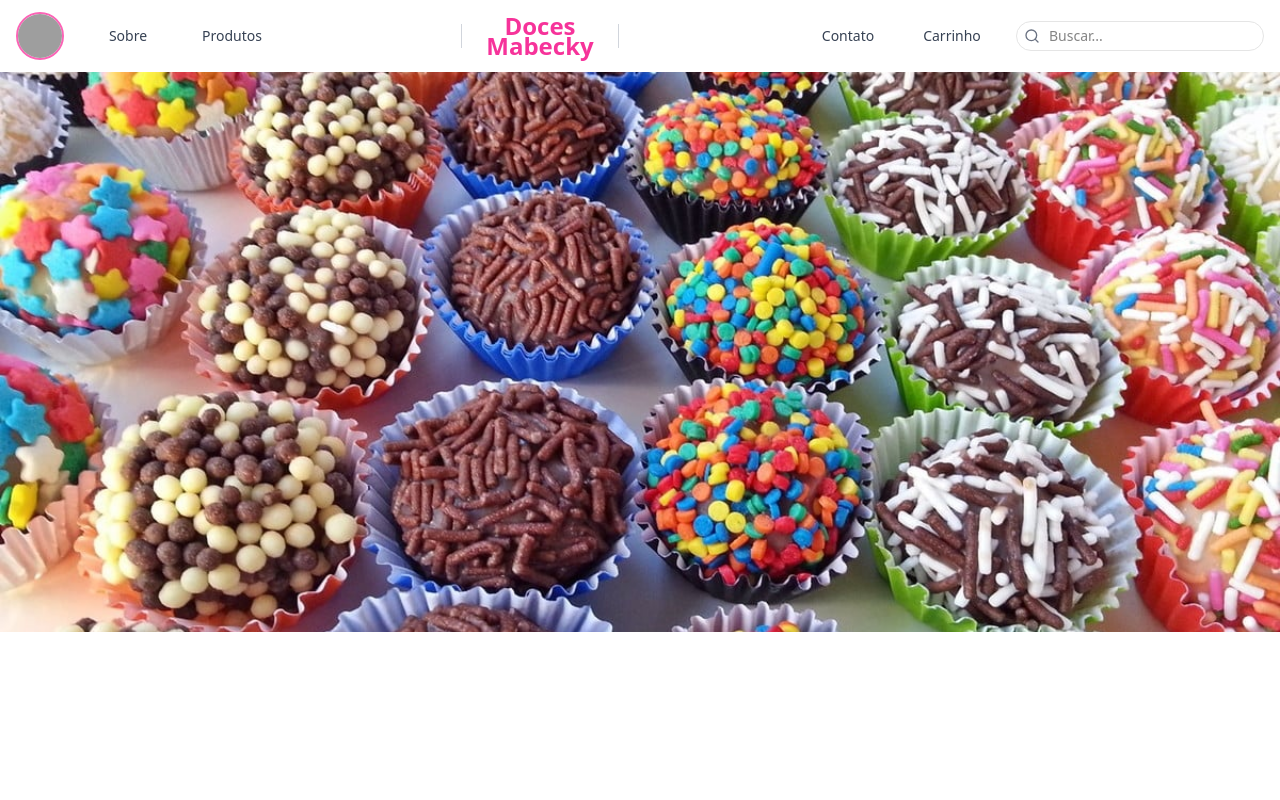
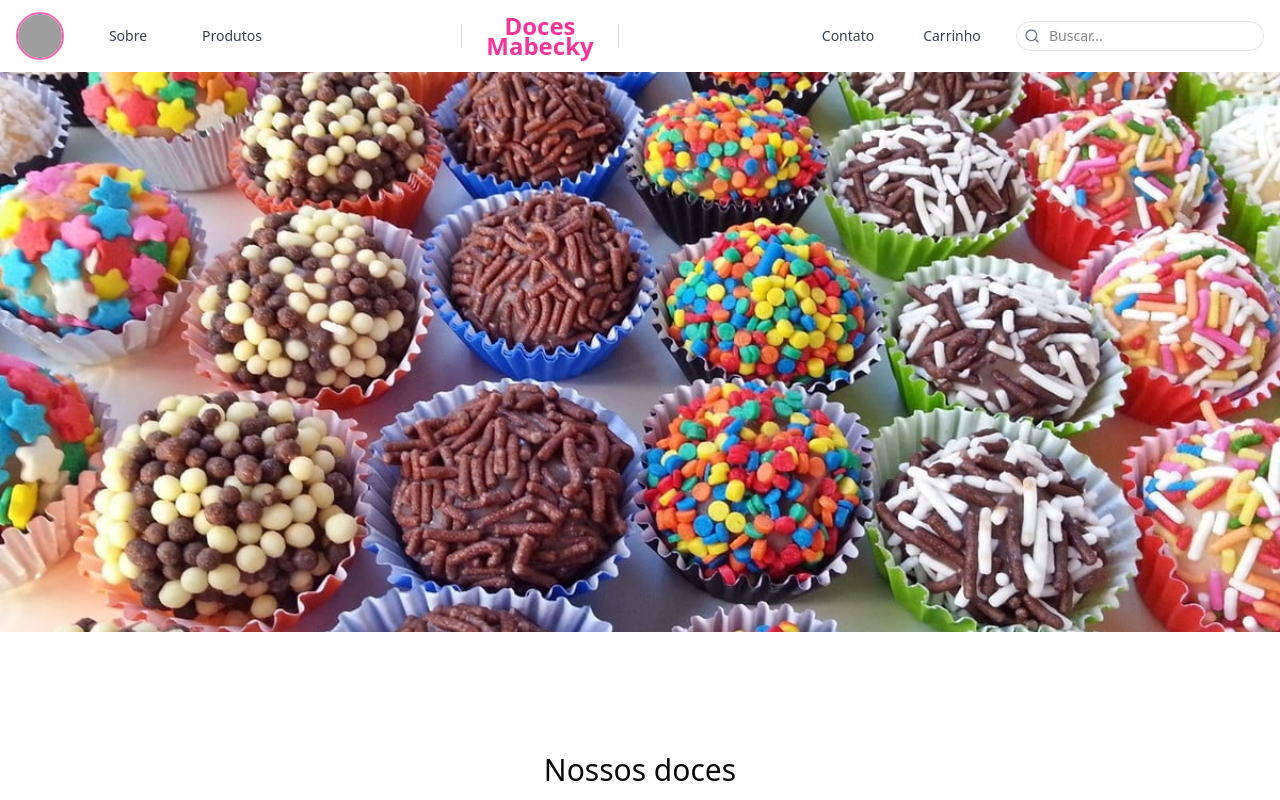
Before and after one commit to davilepore/Loja-doces, a Next.js app: page / in a window 1280 px wide. Shown: the top 800 px of the page. Built offline with nearby package versions, Linux system fonts and the light colour scheme; grey boxes are pictures that could not be loaded.

Commit message:
feat(style): add new components

```diff
--- a/app/page.tsx
+++ b/app/page.tsx
@@ -1,5 +1,6 @@
 import HeroCarousel from "./_components/HeroCarousel";
 import Navbar from "./_components/Navbar";
+import SweetTypes from "./_components/SweetTypes";
 
 export default function Home() {
   return (
@@ -7,6 +8,8 @@ export default function Home() {
       <Navbar />
 
       <HeroCarousel />
+
+      <SweetTypes />
     </div>
   );
 }
```
